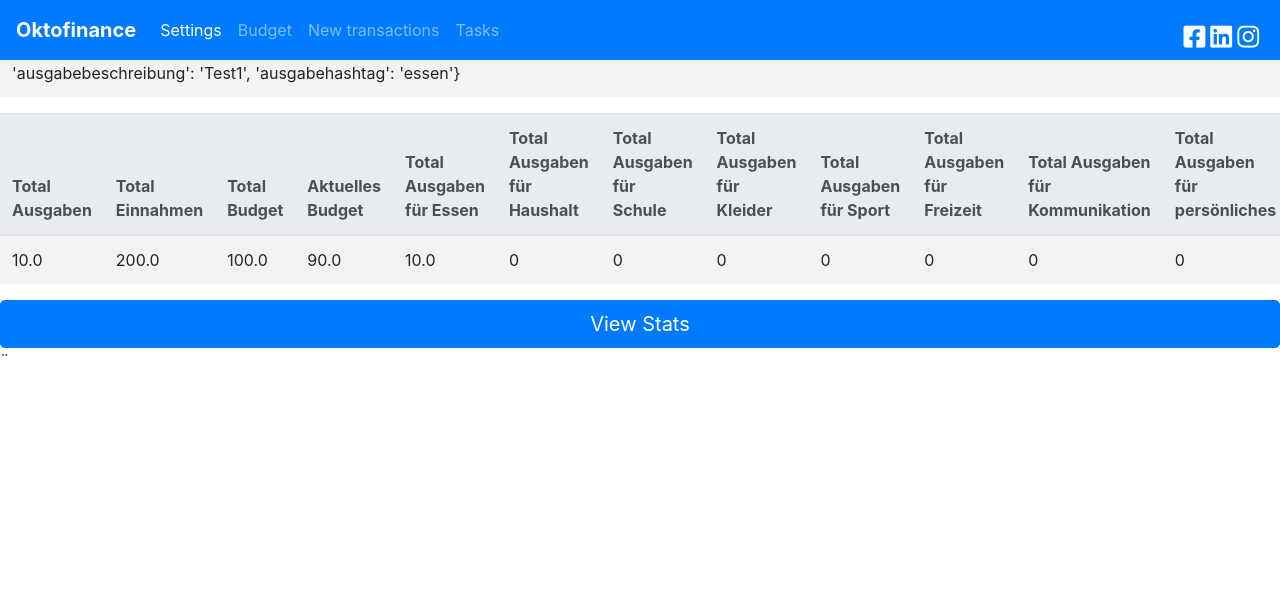
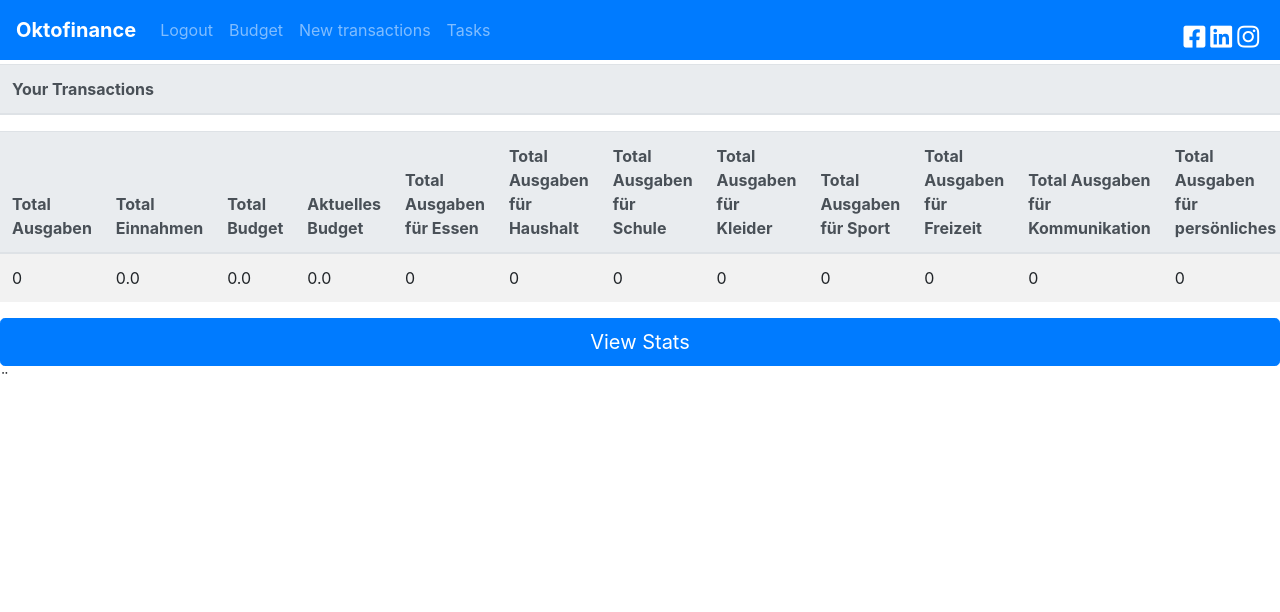
Before and after one commit to cedriccarrel/prog2, a Flask app: page /budget in a window 1280 px wide. Shown: the top 612 px of the page. Run offline with Flask 2, Linux system fonts and the light colour scheme; lists and menus that the app fills with data are empty; some libraries are stand-ins or nearby versions.

Commit message:
Final push

```diff
--- a/Demos/App.py
+++ b/Demos/App.py
@@ -4,20 +4,20 @@
 import plotly #Library install via Conda --> Befehl: conda install plotly
 import matplotlib.pyplot as plt #conda install -c conda-forge matplotlib
 import plotly.graph_objects as go #somit wurde die Grafik angesprochen
-from plotly.offline import plot
+from plotly.offline import plot #somit kann Grafik als DIV gespeichert werden und gesamt gerendert werden
 
 
 app = Flask(__name__)
 
 
-#E-Mail Konfiguration
+#E-Mail Konfiguration #07.06.2020: Konto wurde gehakt / wir haben das Passwort zurückgesetzt
 mail_settings = {
     "MAIL_SERVER": 'smtp.gmail.com',
     "MAIL_PORT": 587,
     "MAIL_USE_TLS": True,
     "MAIL_USE_SSL": False,
     "MAIL_USERNAME": 'oktofinance2.0@gmail.com',
-    "MAIL_PASSWORD": 'Test123?'
+    "MAIL_PASSWORD": '!okto_finance2.0?!#'
 }
 
 #Instanz der Klasse Mail
@@ -154,12 +154,6 @@
 	aktuelle_ausgaben = total_transactions(all_transactions)
 	neues_budget = aktuelles_budget - aktuelle_ausgaben
 	return neues_budget
-	#if neues_budget <= 0:
-	#	#print("Budget überschritten")
-	#	#print(neues_budget)
-	#	return neues_budget
-
-
 
 @app.route("/login", methods=['GET', 'POST'])
 def login():
@@ -238,7 +232,7 @@
 	#anzeige Username im Dashboard
 	for e in all_budget:
 		username = e['username']
-
+	#prüfung ob ausgaben in ausgaben.json erfasst --> wenn nicht sollen im dashboard alles 0 ausgegeben werden
 	aktuelle_ausgaben = total_transactions(all_transactions)
 	if aktuelle_ausgaben == 0:
 		prozent_print_lohn = 0
@@ -252,7 +246,7 @@
 	else:
 		#Berechnung Lohn und Ausgabenverhältnis in Prozent
 		prozent_lohn_verhaeltnis = (aktuelle_ausgaben*100)/aktueller_lohn
-		if prozent_lohn_verhaeltnis > 0:
+		if prozent_lohn_verhaeltnis < 100:
 			prozent_print_lohn = str(prozent_lohn_verhaeltnis) + "%"
 		else:
 			prozent_print_lohn = "100%"
@@ -263,7 +257,7 @@
 			count = count + 1
 		#für prozentberechnungsanzeigen im Dashboard - Berechnung in% wie viel vom Budget ausgegeben wurde
 		prozent = (aktuelle_ausgaben*100)/aktuelles_budget
-		if prozent >= 0:
+		if prozent <= 100:
 			prozent_print = str(prozent) + "%"
 		else:
 			prozent_print = "100%"
@@ -341,7 +335,7 @@
 	sum_kommunikation = total_kommunikation(existing_transaction)
 	sum_persönlich = total_persönlich(existing_transaction)
 
-	#Logik = wenn das Budget aufgebraucht wurde, wird ein Mail an den User versendet
+	#Logik = wenn das Budget aufgebraucht wurde und der User die Seite /budget aufruft, wird ein Mail an den User versendet
 	for e in anzeige_budget:
 		mail_alert = e['e_mail']
 		username_alert = e['username']
@@ -352,11 +346,10 @@
 			body="Hallo" + " " + username_alert + " " + "Ihr definiertes Budget ist aufgebraucht. Das aktuelle Saldo liegt aktuell bei:" + " " + str(neues_budget) + ".")
 			mail.send(msg)
 		else:
-			print("jetasdf")
+			print("Damit die Funktion durchläuft") #ohne eingabe würde diese Funktion nicht durchlaufen
 	return render_template("budget.html", data1=existing_transaction, sum=sum, sum2=sum2, sum_budget=sum_budget, neues_budget=neues_budget,
 		sum_essen=sum_essen, sum_haushalt=sum_haushalt, sum_schule=sum_schule, sum_kleider=sum_kleider, sum_sport=sum_sport,
 		sum_freizeit=sum_freizeit, sum_kommunikation=sum_kommunikation, sum_persönlich=sum_persönlich)
 
-
 if __name__ == "__main__":
 	app.run(debug=True, port=5000)
--- a/Demos/ausgaben.json
+++ /dev/null
@@ -1,12 +0,0 @@
-[
-    {
-        "titel": "Test1",
-        "currency": "eur",
-        "ausgabebetrag": 10.0,
-        "ausgabedauerauftrag": "dauerauftrag",
-        "ausgabedatum": "10.05.2020",
-        "ausgabefirma": "Raiffise",
-        "ausgabebeschreibung": "Test1",
-        "ausgabehashtag": "essen"
-    }
-]
--- a/Demos/templates/budget.html
+++ b/Demos/templates/budget.html
@@ -15,9 +15,11 @@
 
 <body>
 	 <!-- Auflistung der newtransactions Nur Titel, Betr -->
-	<table class="table table-striped table-hover">
+	<table class="table table-striped table-hover" style = "margin-top: 4rem">
 		<thead class="thead-light">
-			<tr>Your Transactions</tr>
+			<tr>
+				<th scope="col">Your Transactions</th>
+    		</tr>
 		</thead>
 		<tbody>
 			{% for element in data1: %}
@@ -46,7 +48,6 @@
     		</tr>
     	</thead>
 		<tbody>
-			<tbody>
 			    <tr>
 			    	<td>{{ sum }}</td>
 			    	<td>{{ sum2 }}</td>
--- a/Demos/templates/dashboard.html
+++ b/Demos/templates/dashboard.html
@@ -59,7 +59,7 @@
             <p>
             <a href="/tasks" class="small" style= "color: white" >AUSGABEN STATISTIK</a>
             </p>
-            <h4>{{ neues_budget }} CHF</h4>
+            <h4>{{ neues_budget }} / {{ aktuelles_budget }} CHF</h4>
           </div>
           <div class="progress md-progress">
             <div class="progress-bar bg grey darken-3" role="progressbar" style="width: {{ prozent_print_lohn }}" aria-valuenow="25" aria-valuemin="0" aria-valuemax="100"></div>
--- a/Demos/templates/forgot_password.html
+++ b/Demos/templates/forgot_password.html
@@ -18,7 +18,7 @@
         <div class="d-flex justify-content-center">
           <div class="brand_logo_container">
             <div class="brand_logo">
-              <i class="fa fa-key fa-8x" style= "color:white"></i>
+              <i class="fa fa-key fa-8x" style= "color:black"></i>
             </div>
           </div>
         </div>
--- a/Demos/templates/login.html
+++ b/Demos/templates/login.html
@@ -38,12 +38,6 @@
 							<input type="password" name="password" class="form-control input_pass" value="{{
           					request.form.password }}" placeholder="Password">
 						</div>
-						<!-- Header  <div class="form-group">
-							<div class="custom-control custom-checkbox">
-								<input type="checkbox" class="custom-control-input" id="customControlInline">
-								<label class="custom-control-label" for="customControlInline">Remember me</label>
-							</div>
-      					</div>-->
       					<div>
 							{% if error %}
         						<p class="error"><strong>Error:</strong> {{ error }}
--- a/Demos/templates/navigation.html
+++ b/Demos/templates/navigation.html
@@ -28,8 +28,8 @@
     </button>
     <div class="collapse navbar-collapse" id="navbarSupportedContent">
       <ul class="navbar-nav mr-auto">
-        <li class="nav-item active">
-          <a class="nav-link" href="/sign_up">Settings<span class="sr-only">(current)</span></a>
+        <li class="nav-item">
+          <a class="nav-link" href="/login">Logout</a>
         </li>
         <li class="nav-item">
           <a class="nav-link" href="/budget">Budget</a>
--- a/Demos/templates/sign_up.html
+++ b/Demos/templates/sign_up.html
@@ -60,7 +60,7 @@
 							<div class="input-group-append">
 								<span class="input-group-text "><i class="fas fa-balance-scale"></i></span>
 							</div>
-							<input type="number" min="100" max="10'000" value="1'000" step="100" name="budget" class="form-control input_pass" placeholder="Set your Budget">
+							<input type="number" min="0" max="10'000" value="1'000" step="100" name="budget" class="form-control input_pass" placeholder="Set your Budget">
 						</div>
 						<div>
 							{% if error2 %}
--- a/Demos/user_data.json
+++ b/Demos/user_data.json
@@ -1,10 +1,10 @@
 [
     {
-        "username": "C\u00e9dric",
-        "e_mail": "cedi_16@hotmail.com",
-        "password": "1",
-        "confirm_password": "1",
-        "salary": 200.0,
-        "budget": 100.0
+        "username": "Test",
+        "e_mail": "Test@testmail.com",
+        "password": "test",
+        "confirm_password": "test",
+        "salary": 0.0,
+        "budget": 0.0
     }
 ]
```
